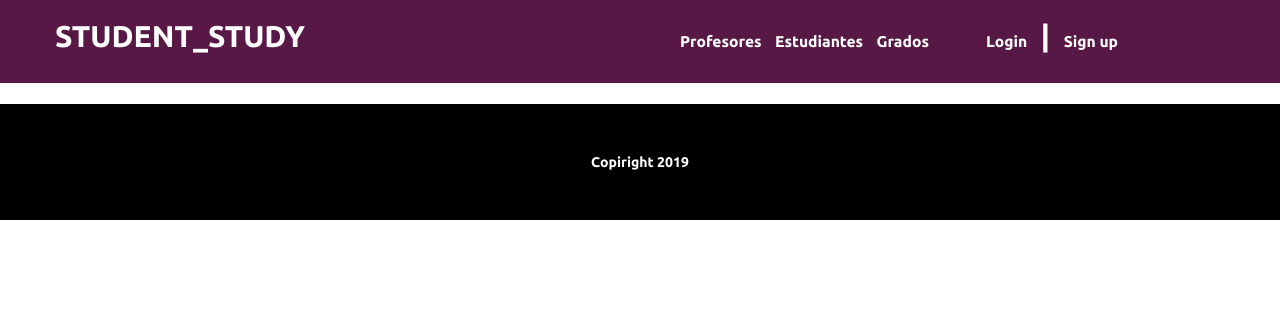
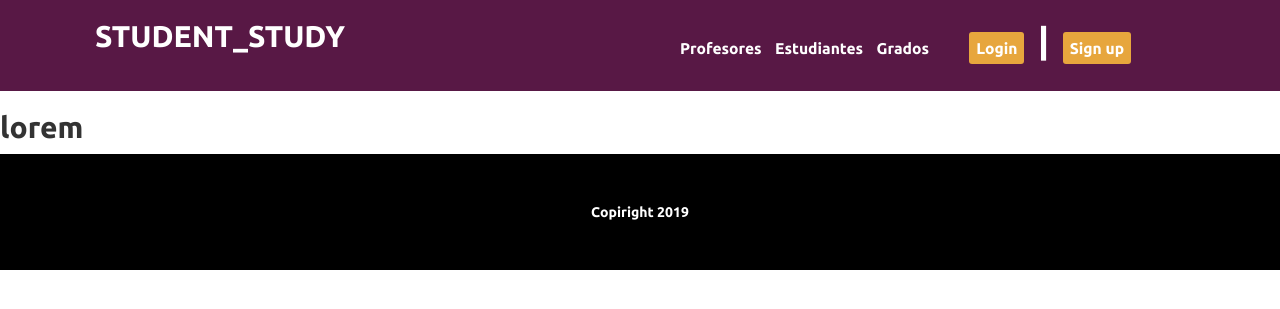
Before and after one commit to lucashernandez067/H4RD-C0D3, a PHP site: page / in a window 1280 px wide. Shown: the top 309 px of the page. Run offline with PHP 8.4, Linux system fonts and the light colour scheme.

Commit message:
Adde new styles

```diff
--- a/assets/css/style.css
+++ b/assets/css/style.css
@@ -1,4 +1,3 @@
-
 
 @font-face{
     src : url("../fonts/Ubuntu.ttf") format("Opentype");
@@ -6,6 +5,7 @@
     font-style: normal;
     font-family: Ubuntu;
 }
+
 *{
     font-family: Ubuntu;
 }
@@ -37,26 +37,56 @@
 
 header nav ul li span{
 	color: white;
+	font-family: Ubuntu;
 }
 
 header nav ul li a{
+	cursor: pointer;
 	color: white;
 	font-size: .52em;
-}
-
-header nav ul li .btn{
-	font-size: .52em;
-}
-header nav ul b{
-	color: white;
-	font-size: 1em;
+	transition: all .3s;
 }
 
 header nav ul li a:hover{
     text-decoration: none;
-    color:rgb(207, 205, 205);
+	color:rgb(93, 84, 84);
+	transition: all .5s;
 }
 
+header nav ul li .login-button{
+	padding: 7px;
+	background-color: rgb(231, 166, 61);
+	border-radius: 3px;
+	-webkit-appareance: button;
+}
+
+header nav ul li .sign-up-button{
+	padding: 7px;
+	background-color: rgb(231, 166, 61);
+	border-radius: 3px;
+	-webkit-appareance: button;
+}
+
+header nav ul li .login-button:hover{
+	background-color: rgb(175, 179, 169);
+
+}
+
+header nav ul li .sign-up-button:hover{
+	background-color: rgb(175, 179, 169);
+}
+header nav ul b{
+	color: white;
+	font-size: 1.2em;
+}
+
+main section .banner{
+	background-image: url("../img/child.jpg");
+	background-size: cover;
+	background-repeat: no-repeat;
+	width: 100vw;
+	height: 55vh;
+}
 
 /* Login style */
 
--- a/views/Index/index.php
+++ b/views/Index/index.php
@@ -2,15 +2,12 @@
 <title>Inicio</title>
 <body class="">
     <?php include('views/layouts/banner.php') ?>
-
-    <div class="container">
-        <div class="row">
-            <div class="col-md-12">
-
-            </div>
-        </div>
+<section>
+    <div class="banner"></div>
+    <div>
+        <h2>lorem</h2>
     </div>
-
+</section>
     <?php include('views/layouts/footer.php') ?>
 </body>
 </html>
--- a/views/layouts/banner.php
+++ b/views/layouts/banner.php
@@ -1,20 +1,20 @@
 <header>
 <nav>
 	<ul>
-	<div class="conainer">
+	<div class="container">
 		<div class="row">
-			<div class="col-md-4">
+			<div class="col-md-3">
 				<li><span>STUDENT_STUDY</span></li>
 			</div>
-			<div class="col-md-2"></div>
-			<div class="col-md-5">
+			<div class="col-md-3"></div>
+			<div class="col-md-6">
 				<li><a>Profesores</a></li>
 				<li><a>Estudiantes</a></li>
 				<li><a>Grados</a></li>
-				&nbsp;&nbsp;&nbsp;&nbsp;&nbsp;&nbsp;&nbsp;&nbsp;&nbsp;&nbsp;&nbsp;&nbsp;
-				<li><a class="">Login</a></li>
+				&nbsp;&nbsp;&nbsp;&nbsp;&nbsp;&nbsp;&nbsp;
+				<li><a class="login-button">Login</a></li>
 				<li><b>|</b></li>
-				<li><a class="">Sign up</a></li>
+				<li><a class="sign-up-button">Sign up</a></li>
 			</div>
 		</div>
 	</div>
```
Also changed, not shown: views/Index/index.html (deleted, +0 -12 lines), assets/img/child.jpg (added).
